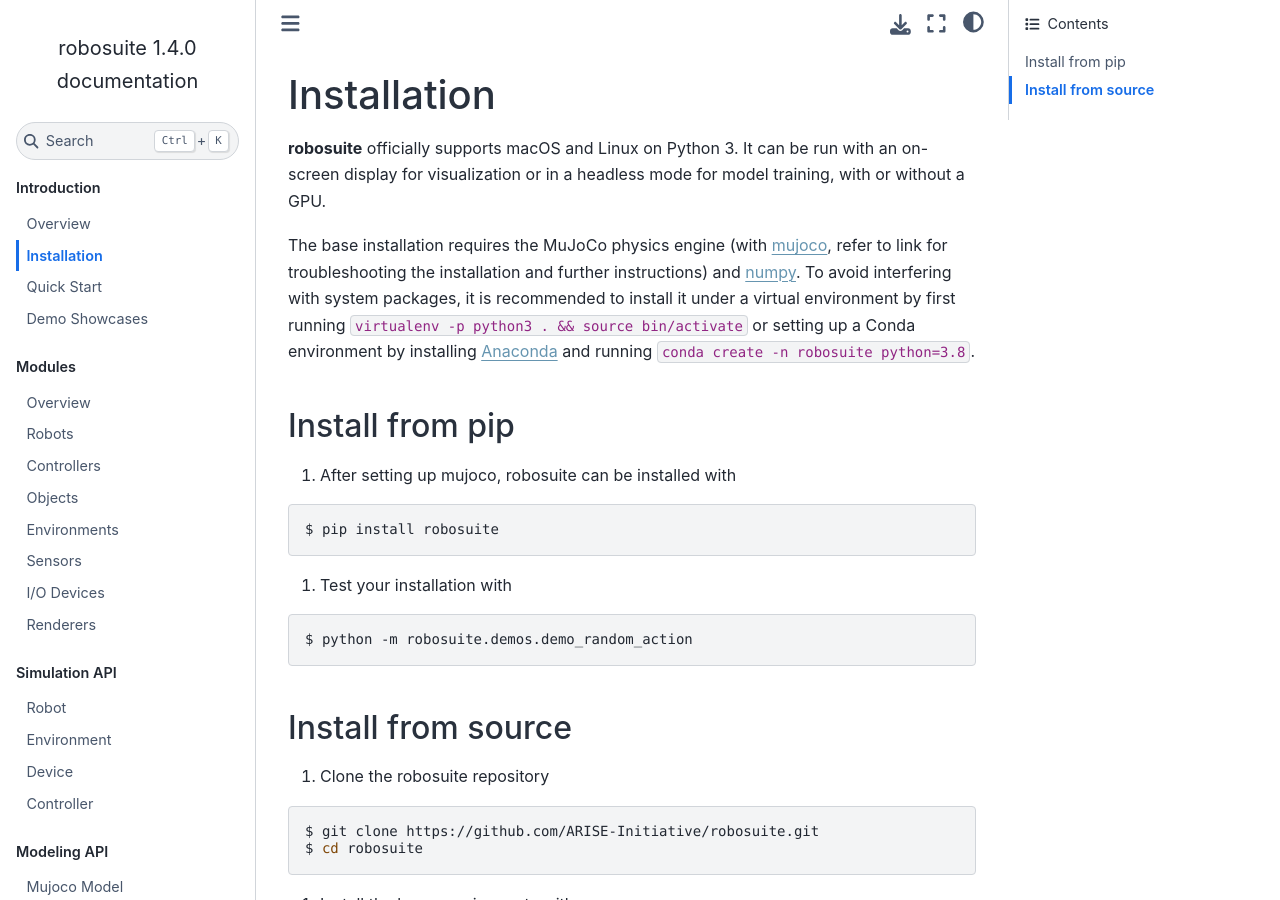
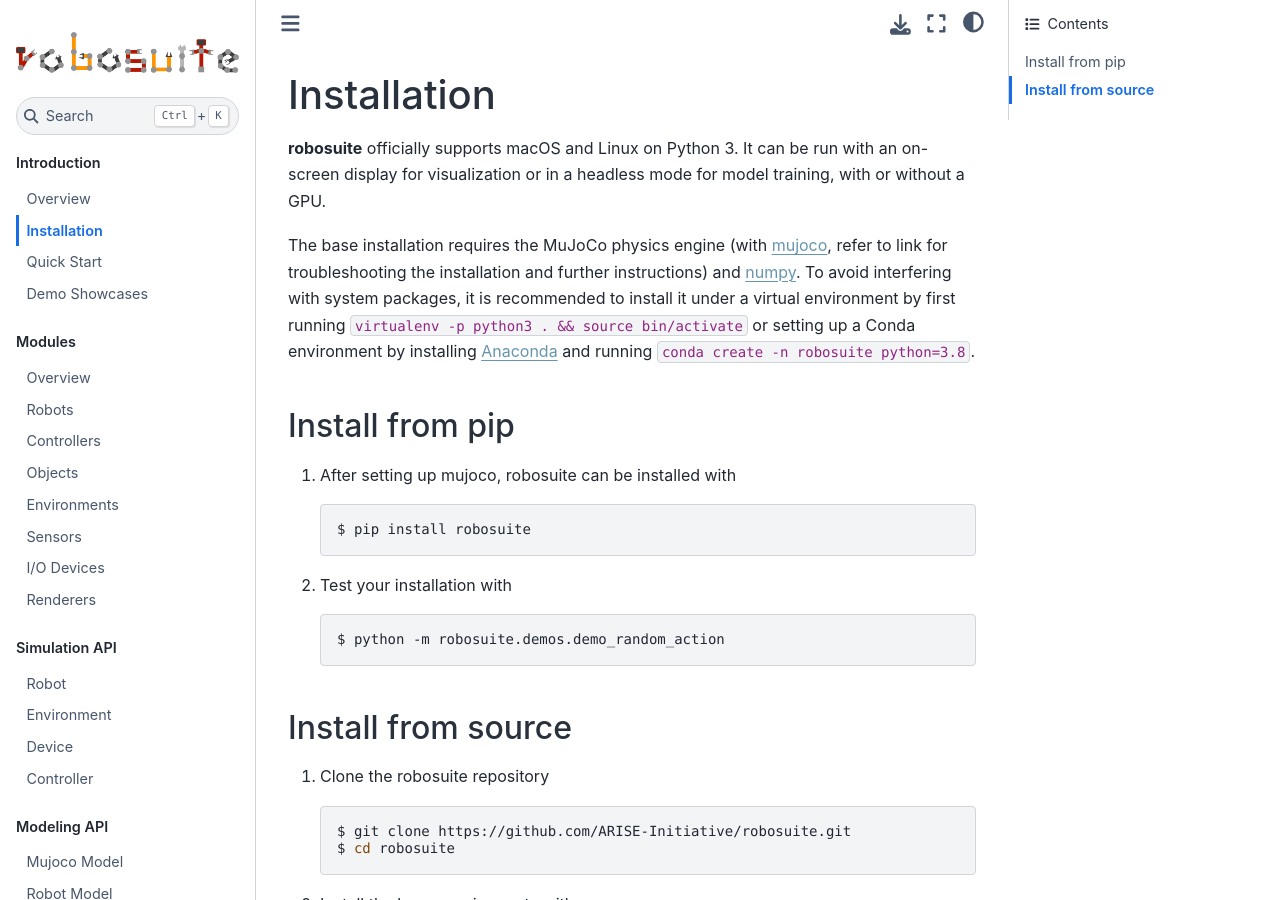
Before and after one commit to ARISE-Initiative/robosuite, a Sphinx documentation site: the page built from docs/installation.md, in a window 1280 px wide and 900 px high. Built offline with Sphinx 7.4.7 and the Sphinx Book theme 1.1.4, drawn with Linux system fonts in a browser that asks for light colours; pages that are not in the unit, such as notebooks, are missing from menus.

Commit message:
Add logo to robosuite docs and fix enumerate indentation in installation page

```diff
--- a/docs/conf.py
+++ b/docs/conf.py
@@ -116,6 +116,7 @@
 # a list of builtin themes.
 #
 html_theme = "sphinx_book_theme"
+html_logo = "robosuite_color.png"
 
 # Theme options are theme-specific and customize the look and feel of a theme
 # further.  For a list of options available for each theme, see the
```
Also changed, not shown: docs/installation.md (+15 -13 lines), docs/robosuite_color.png (added).
